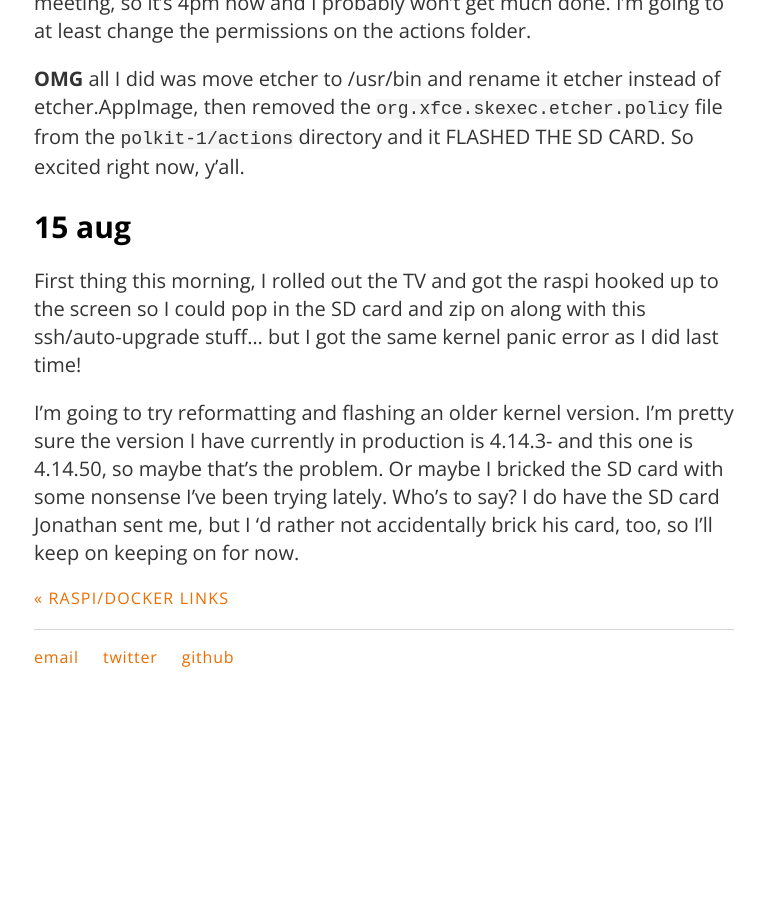
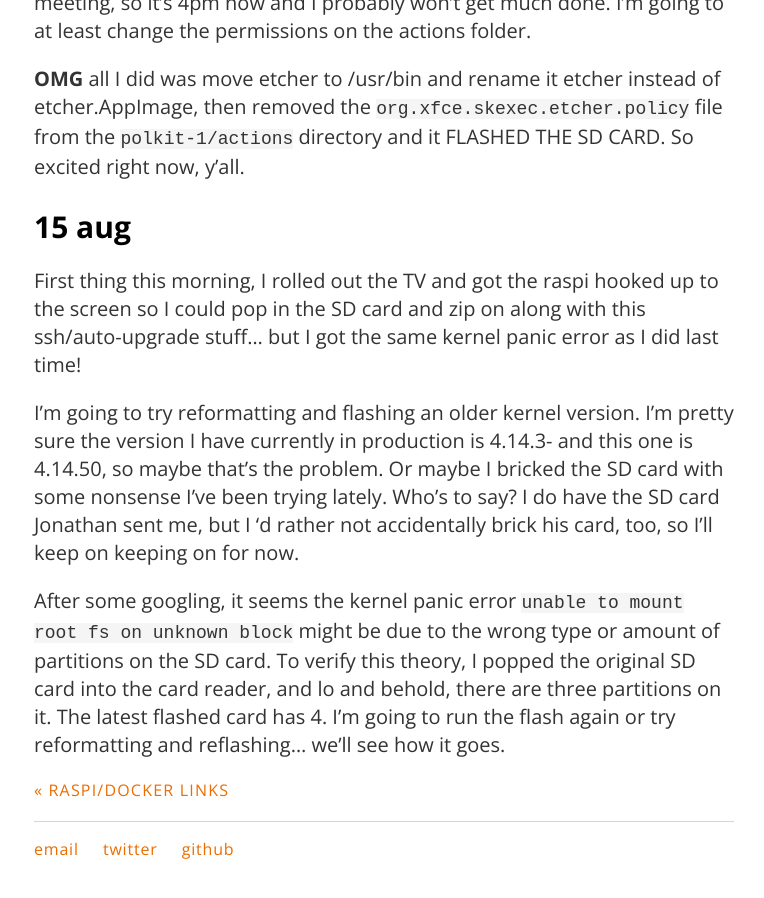
Before and after one commit to carylwyatt/carylwyatt.github.io, a Jekyll site: the page built from _posts/2018-08-13-week-of-13-august.md, in a window 1280 px wide and 900 px high, scrolled down 1632 px. Shown: the whole window, without its empty margins (256-1020 px from the left). Built offline with Jekyll 4.4.1, drawn with Linux system fonts in a browser that asks for light colours; before the commit the page ends 2340 px from its top, so only the background shows below that.

Commit message:
notes on kernel panic

```diff
--- a/_posts/2018-08-13-week-of-13-august.md
+++ b/_posts/2018-08-13-week-of-13-august.md
@@ -38,3 +38,5 @@ Books & Bagels event today! It went so well!! Then we had a librarian meeting, s
 First thing this morning, I rolled out the TV and got the raspi hooked up to the screen so I could pop in the SD card and zip on along with this ssh/auto-upgrade stuff... but I got the same kernel panic error as I did last time!
 
 I'm going to try reformatting and flashing an older kernel version. I'm pretty sure the version I have currently in production is 4.14.3- and this one is 4.14.50, so maybe that's the problem. Or maybe I bricked the SD card with some nonsense I've been trying lately. Who's to say? I do have the SD card Jonathan sent me, but I 'd rather not accidentally brick his card, too, so I'll keep on keeping on for now.
+
+After some googling, it seems the kernel panic error `unable to mount root fs on unknown block` might be due to the wrong type or amount of partitions    on the SD card. To verify this theory, I popped the original SD card into the card reader, and lo and behold, there are three partitions on it. The latest flashed card has 4. I'm going to run the flash again or try reformatting and reflashing... we'll see how it goes.
```
